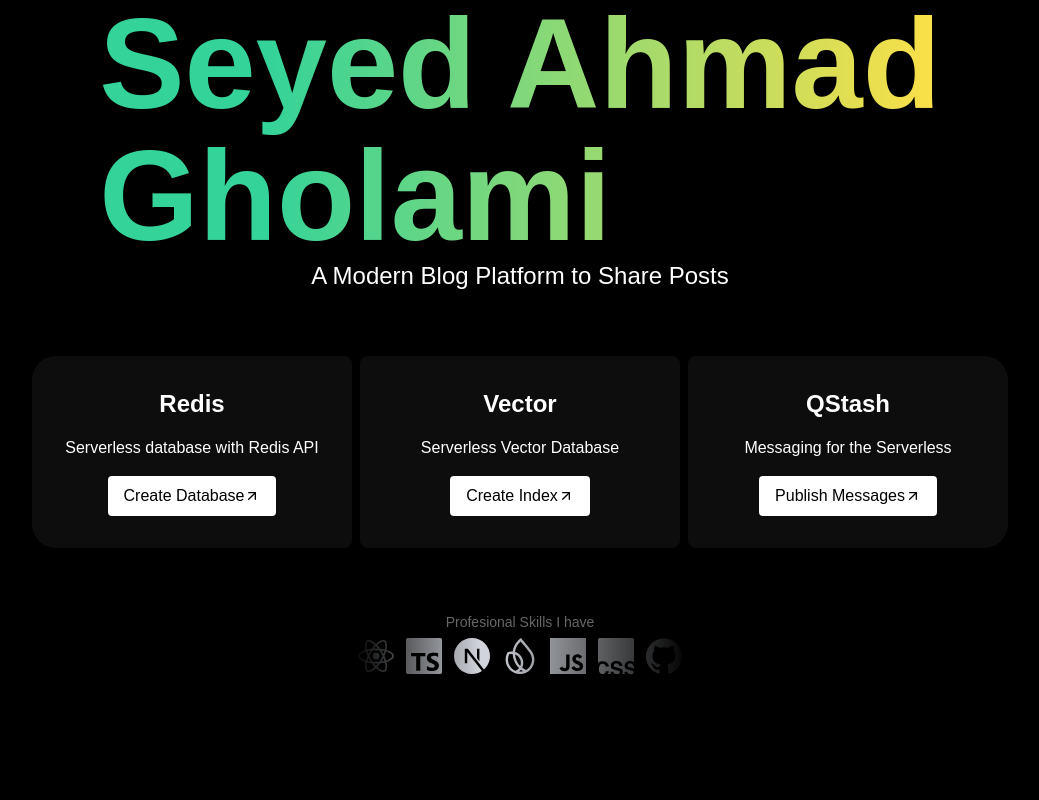
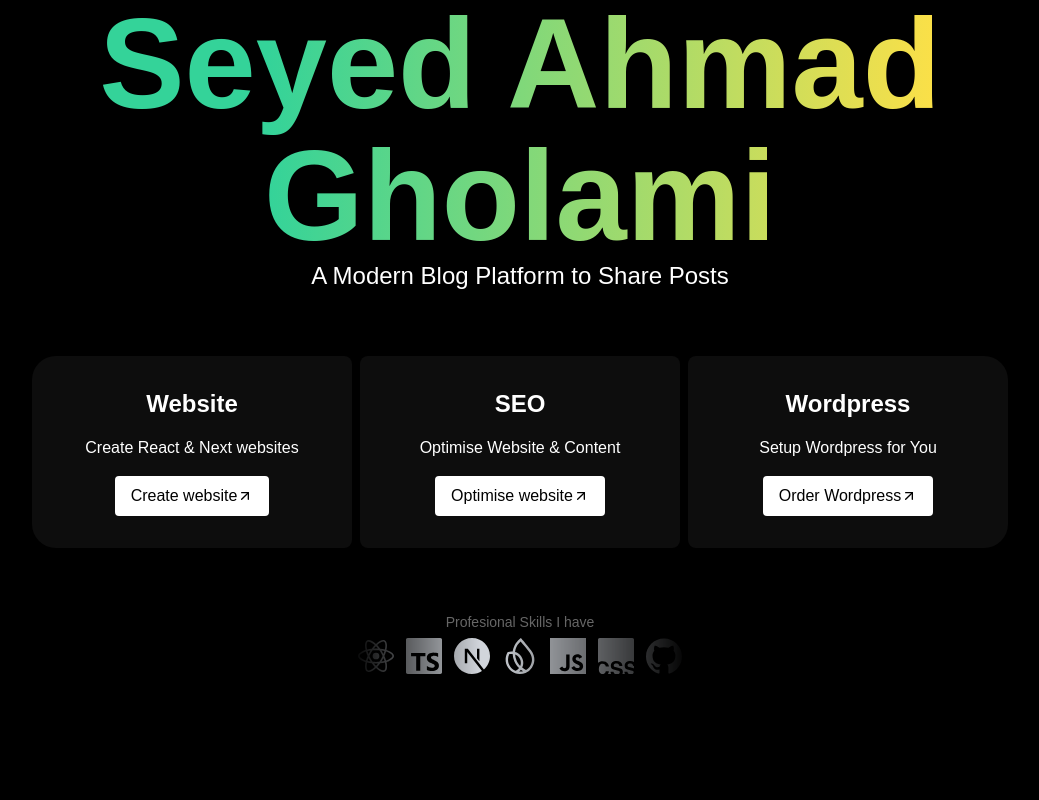
Before and after one commit to seyedahmaddv/seyedahmadgholami, a Next.js app: page / in a window 1280 px wide. Shown: the top 800 px of the page, without its empty margins (120-1159 px from the left). Built offline with nearby package versions, Linux system fonts and the light colour scheme.

Commit message:
update ui

```diff
--- a/app/Components/HomeComponents/page.tsx
+++ b/app/Components/HomeComponents/page.tsx
@@ -6,7 +6,7 @@ export default function HomeComponents() {
             {/* عنوان */}
             <h1
                 id="title"
-                className="inline-flex flex-col gap-1 transition font-display text-6xl font-bold leading-none md:text-[8rem] bg-gradient-to-r from-20% bg-clip-text text-transparent from-emerald-400 to-yellow-300"
+                className="inline-flex flex-col gap-1 transition font-display text-6xl font-bold items-center leading-none md:text-[8rem] bg-gradient-to-r from-20% bg-clip-text text-transparent from-emerald-400 to-yellow-300"
             >
                 <span>Seyed Ahmad</span><span>Gholami</span>
             </h1>
@@ -24,10 +24,10 @@ export default function HomeComponents() {
                         resetTitleColor("from-emerald-400", "to-yellow-300")
                     }
                 >
-                    <h2 className="text-base md:text-2xl md:font-bold mb-4">Redis</h2>
-                    <p>Serverless database with Redis API</p>
+                    <h2 className="text-base md:text-2xl md:font-bold mb-4">Website</h2>
+                    <p>Create React & Next websites</p>
                     <button className="mt-4 flex items-center px-4 py-2 bg-white text-black rounded group-hover:bg-gradient-to-r from-red-500 to-yellow-500 transition duration-300">
-                        Create Database <FiArrowUpRight />
+                        Create website <FiArrowUpRight />
                     </button>
                 </div>
 
@@ -41,10 +41,10 @@ export default function HomeComponents() {
                         resetTitleColor("from-emerald-400", "to-yellow-300")
                     }
                 >
-                    <h2 className="text-base md:text-2xl md:font-bold  mb-4">Vector</h2>
-                    <p>Serverless Vector Database</p>
+                    <h2 className="text-base md:text-2xl md:font-bold  mb-4">SEO</h2>
+                    <p>Optimise Website & Content</p>
                     <button className="mt-4 flex items-center px-4 py-2 bg-white text-black rounded group-hover:bg-gradient-to-r from-purple-500 to-indigo-500 transition duration-300">
-                        Create Index <FiArrowUpRight />
+                        Optimise website <FiArrowUpRight />
                     </button>
                 </div>
 
@@ -56,12 +56,12 @@ export default function HomeComponents() {
                         resetTitleColor("from-emerald-400", "to-yellow-300")
                     }
                 >
-                    <h2 className="text-base md:text-2xl md:font-bold mb-4">QStash</h2>
-                    <p>Messaging for the Serverless</p>
+                    <h2 className="text-base md:text-2xl md:font-bold mb-4">Wordpress</h2>
+                    <p>Setup Wordpress for You</p>
                     <button
 
                         className="mt-4 flex items-center px-4 py-2 bg-white text-black rounded group-hover:bg-gradient-to-r from-green-500 to-teal-500 transition duration-300">
-                        Publish Messages <FiArrowUpRight />
+                        Order Wordpress <FiArrowUpRight />
                     </button>
                 </div>
             </div>
```
